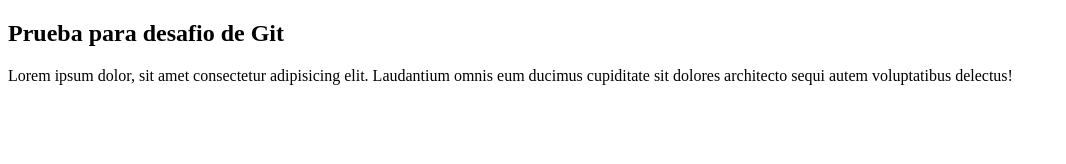
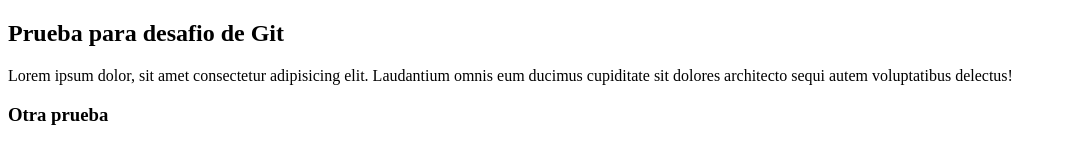
Before and after one commit to gianbr6/mi-repositorio, a plain HTML site: page index.html in a window 1280 px wide. Shown: the whole page, without its empty margins (0-1066 px from the left). Drawn offline with Linux system fonts and the light colour scheme.

Commit message:
Agregando otra prueba

```diff
--- a/index.html
+++ b/index.html
@@ -8,5 +8,6 @@
 <body>
     <h2>Prueba para desafio de Git</h2>
     <p>Lorem ipsum dolor, sit amet consectetur adipisicing elit. Laudantium omnis eum ducimus cupiditate sit dolores architecto sequi autem voluptatibus delectus!</p>
+    <h3>Otra prueba</h3>
 </body>
 </html>
```
